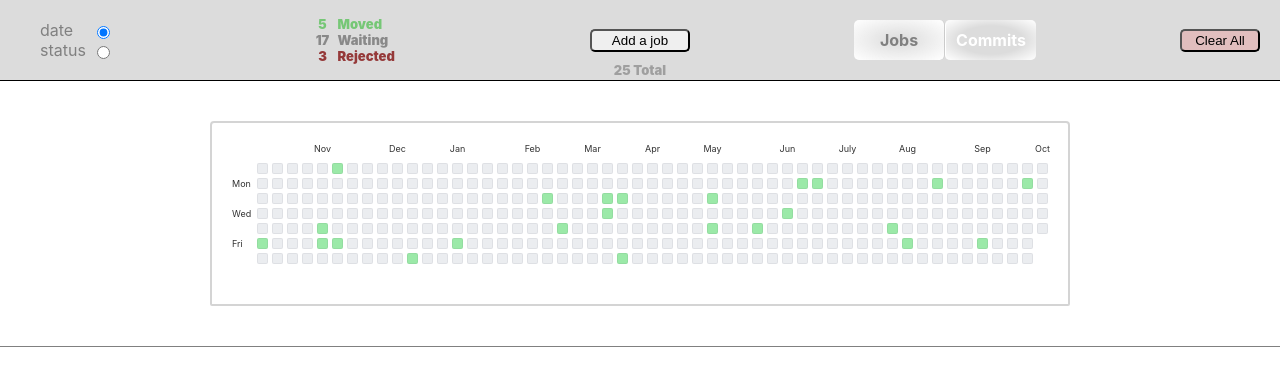
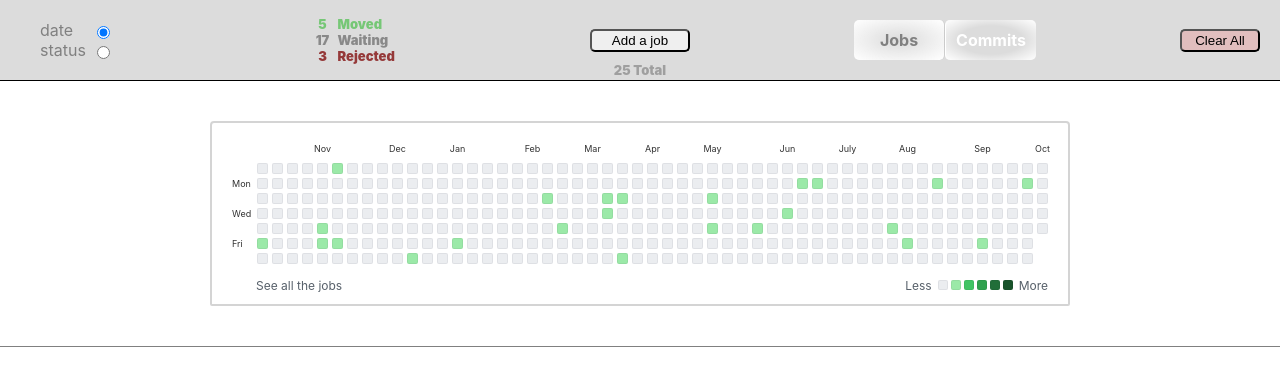
Before and after one commit to saeedet/job-tracker, a React (Create React App) app: page / in a window 1280 px wide. Both pictures are taken after a click on the element "Commits". Shown: the top 386 px of the page. Built offline with nearby package versions, Linux system fonts and the light colour scheme.

Commit message:
color description box added

```diff
--- a/src/components/GithubTracker.tsx
+++ b/src/components/GithubTracker.tsx
@@ -8,7 +8,7 @@ interface Props {
 }
 
 const GithubTracker: React.FC<Props> = ({ cutJobs }) => {
-  const [{ jobs }] = useContextProvider();
+  const [{ jobs }, dispatch] = useContextProvider();
   const [boxes, setBoxes] = useState<any[]>([]);
   const [boxMonths, setBoxMonths] = useState<[] | string[]>([]);
 
@@ -29,7 +29,7 @@ const GithubTracker: React.FC<Props> = ({ cutJobs }) => {
       >
         {/* months bar on TOP */}
         <div className="calendar__months">
-          {boxMonths?.map((month, index) => (
+          {boxMonths?.map((month: string, index: number) => (
             <div key={`key-${index}`}>{month}</div>
           ))}
         </div>
@@ -93,6 +93,51 @@ const GithubTracker: React.FC<Props> = ({ cutJobs }) => {
           </div>
         ))}
       </div>
+      {/* Colors description on the bottom right corner of the box */}
+      <div className="calendar__colorDescription">
+        <div className="colorDescription__text" style={{ marginRight: "6px" }}>
+          <div>Less</div>
+        </div>
+        <div
+          className="colorDescription__box"
+          style={{ backgroundColor: "#ebedf0" }}
+        ></div>
+        <div
+          className="colorDescription__box"
+          style={{ backgroundColor: "var(--color-day-L1-bg)" }}
+        ></div>
+        <div
+          className="colorDescription__box"
+          style={{ backgroundColor: "var(--color-day-L2-bg)" }}
+        ></div>
+        <div
+          className="colorDescription__box"
+          style={{ backgroundColor: "var(--color-day-L3-bg)" }}
+        ></div>
+        <div
+          className="colorDescription__box"
+          style={{ backgroundColor: "var(--color-day-L4-bg)" }}
+        ></div>
+        <div
+          className="colorDescription__box"
+          style={{ backgroundColor: "var(--color-day-L5-bg)" }}
+        ></div>
+        <div className="colorDescription__text" style={{ marginLeft: "6px" }}>
+          <div>More</div>
+        </div>
+      </div>
+      {/* link to all the jobs on the bottom left corner of the box */}
+      <div
+        className="linkHolder colorDescription__text"
+        onClick={() =>
+          dispatch({
+            type: "display",
+            payload: "jobs",
+          })
+        }
+      >
+        <div>See all the jobs</div>
+      </div>
     </div>
   );
 };
--- a/src/styles/Calendar.css
+++ b/src/styles/Calendar.css
@@ -14,6 +14,7 @@
 }
 
 .calendar__box {
+  position: relative;
   margin: 40px;
   padding: 40px 20px 40px 30px;
   border: 2px solid rgba(128, 128, 128, 0.342);
@@ -22,10 +23,10 @@
   height: max-content;
   max-width: 870px;
   display: flex;
-  /* flex-direction: column; */
   justify-content: flex-end;
   overflow-x: hidden;
 }
+
 .calendar__months {
   position: absolute;
   top: -20px;
@@ -42,7 +43,6 @@
 }
 .calendar__months > div {
   margin-bottom: -10px;
-  /* width: 11px; */
   display: flex;
   justify-content: center;
 }
@@ -58,6 +58,40 @@
   grid-template-rows: repeat(7, 11px);
   grid-gap: 4px 4px;
   height: max-content;
+}
+.calendar__colorDescription {
+  display: flex;
+  justify-content: flex-end;
+  align-items: flex-end;
+  position: absolute;
+  bottom: 14px;
+}
+
+.linkHolder {
+  position: absolute;
+  bottom: 14px;
+  left: 44px;
+  cursor: pointer;
+}
+.linkHolder:hover > div {
+  text-decoration: underline;
+}
+
+.colorDescription__text {
+  font-size: 12px;
+  color: rgb(87, 96, 106);
+}
+.colorDescription__text > div {
+  margin-bottom: -3px;
+}
+.colorDescription__box {
+  border: 1px solid rgba(27, 31, 35, 0.06);
+  width: 8px;
+  height: 8px;
+  border-radius: 2px;
+}
+.colorDescription__box + .colorDescription__box {
+  margin-left: 3px;
 }
 .dayName {
   font-size: xx-small;
@@ -116,4 +150,7 @@
   .calendar__box {
     width: 80vw;
   }
+  .linkHolder {
+    display: none;
+  }
 }
```
